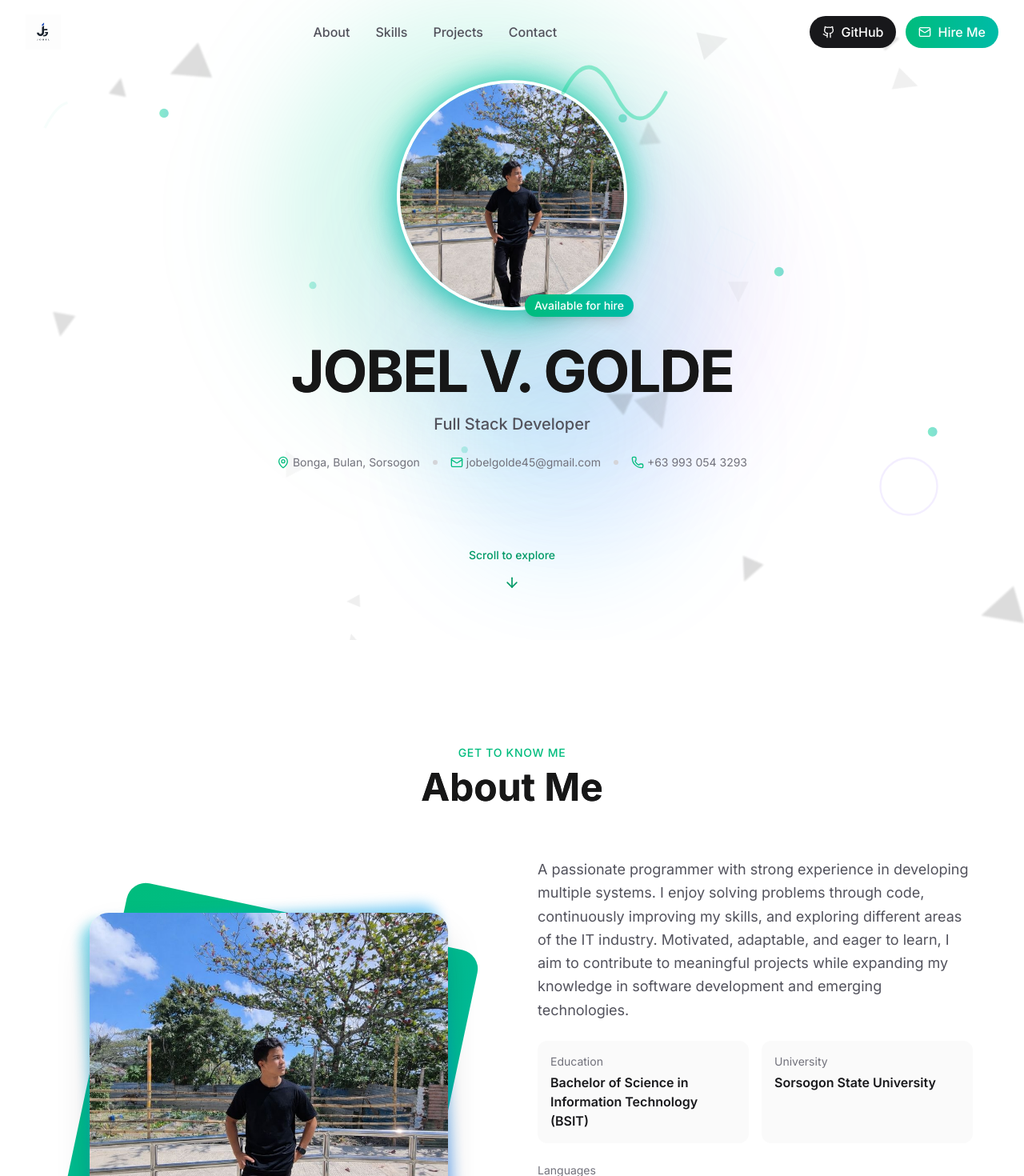
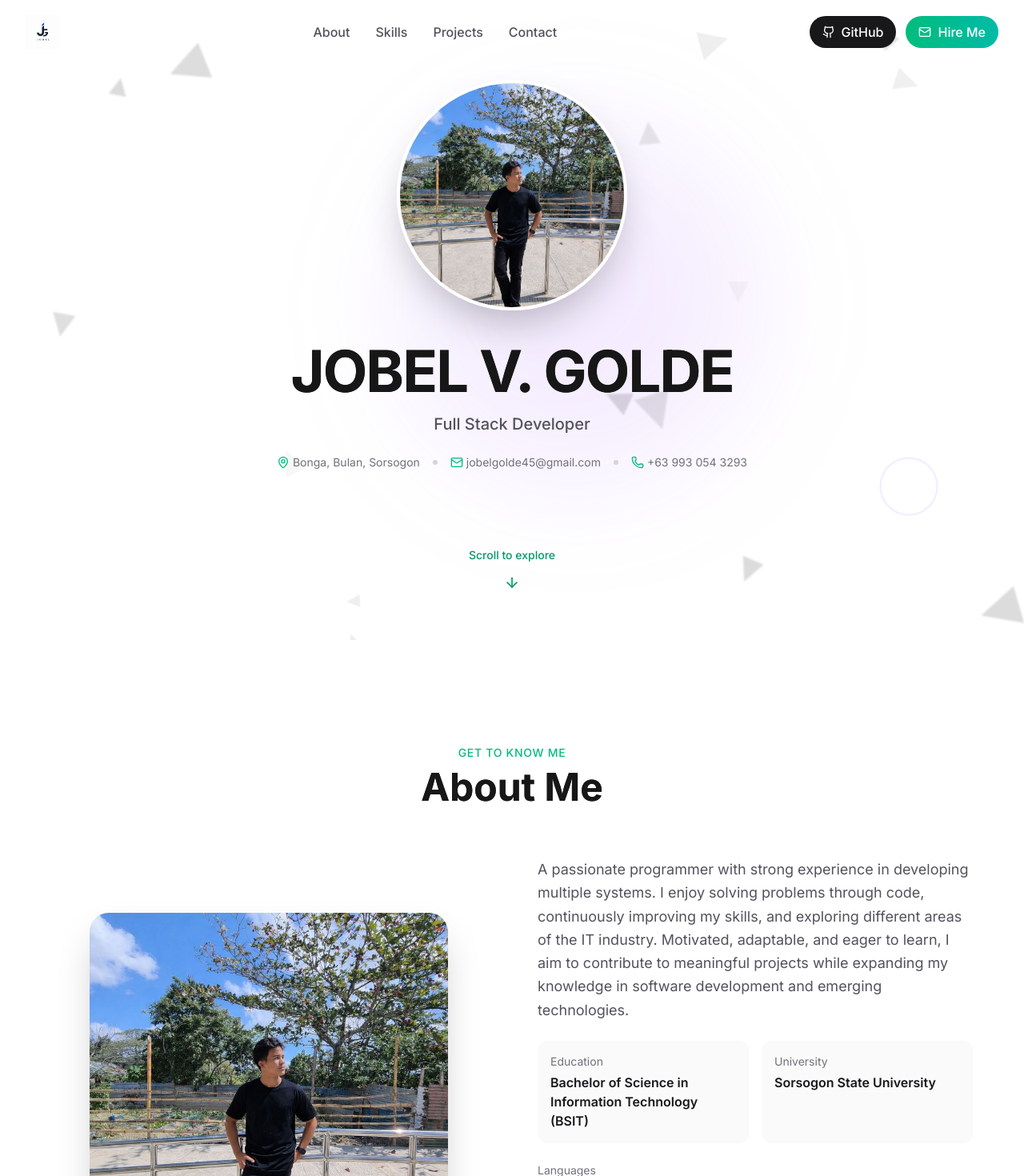
Before and after one commit to jobelGolde12/portfolio-latest, a Next.js app: page / in a window 1280 px wide. Shown: the top 1470 px of the page at 80% size. Built offline with nearby package versions, Linux system fonts and the light colour scheme.

Commit message:
Remove emerald bg color

```diff
--- a/components/About.tsx
+++ b/components/About.tsx
@@ -62,18 +62,6 @@ export default function About() {
             className="relative"
           >
             <div className="relative w-full max-w-md mx-auto aspect-square">
-              <motion.div
-                className="absolute inset-0 bg-gradient-to-br from-emerald-500 to-teal-500 rounded-3xl rotate-3 sm:rotate-6"
-                initial={{ rotate: 0 }}
-                animate={{ rotate: isInView ? 6 : 0 }}
-                transition={{ duration: 0.8, delay: 0.4 }}
-              />
-              <motion.div
-                className="absolute inset-0 bg-gradient-to-br from-cyan-500 to-blue-500 rounded-3xl -rotate-1 sm:-rotate-3 opacity-50 blur-sm"
-                initial={{ opacity: 0 }}
-                animate={{ opacity: isInView ? 0.5 : 0 }}
-                transition={{ duration: 0.8, delay: 0.6 }}
-              />
               <div className="relative w-full h-full bg-zinc-100 dark:bg-zinc-900 rounded-3xl overflow-hidden shadow-2xl">
                 <Image
                   src="/profile.jpg"
--- a/components/AnimatedBackground.tsx
+++ b/components/AnimatedBackground.tsx
@@ -5,15 +5,6 @@ import { motion } from 'framer-motion';
 export default function AnimatedBackground() {
   return (
     <div className="fixed inset-0 -z-10 overflow-hidden">
-      <motion.div
-        className="absolute top-0 left-1/4 w-[500px] h-[500px] bg-gradient-to-br from-emerald-400/20 to-teal-500/10 rounded-full blur-3xl"
-        animate={{
-          x: [0, 50, 0],
-          y: [0, 30, 0],
-          scale: [1, 1.1, 1],
-        }}
-        transition={{ duration: 15, repeat: Infinity, ease: 'easeInOut' }}
-      />
       <motion.div
         className="absolute bottom-1/4 right-1/4 w-[400px] h-[400px] bg-gradient-to-br from-violet-400/15 to-purple-500/10 rounded-full blur-3xl"
         animate={{
@@ -23,30 +14,6 @@ export default function AnimatedBackground() {
         }}
         transition={{ duration: 12, repeat: Infinity, ease: 'easeInOut', delay: 2 }}
       />
-      <motion.div
-        className="absolute top-1/2 right-1/3 w-[300px] h-[300px] bg-gradient-to-br from-cyan-400/15 to-blue-500/10 rounded-full blur-3xl"
-        animate={{
-          x: [0, 30, 0],
-          y: [0, 40, 0],
-          scale: [1, 1.2, 1],
-        }}
-        transition={{ duration: 18, repeat: Infinity, ease: 'easeInOut', delay: 4 }}
-      />
-
-      <svg
-        className="hidden md:block absolute top-20 left-10 w-40 h-40 text-emerald-400/15"
-        viewBox="0 0 100 100"
-      >
-        <motion.path
-          d="M10 50 Q 30 10, 50 50 T 90 50"
-          fill="none"
-          stroke="currentColor"
-          strokeWidth="2"
-          initial={{ pathLength: 0, opacity: 0 }}
-          animate={{ pathLength: 1, opacity: 1 }}
-          transition={{ duration: 3, repeat: Infinity, repeatType: 'reverse' }}
-        />
-      </svg>
 
       <svg
         className="hidden md:block absolute bottom-32 right-20 w-32 h-32 text-violet-400/15"
@@ -64,47 +31,6 @@ export default function AnimatedBackground() {
           transition={{ duration: 2, repeat: Infinity, repeatType: 'reverse' }}
         />
       </svg>
-
-      <svg
-        className="hidden md:block absolute top-1/3 right-1/4 w-24 h-24 text-cyan-400/10"
-        viewBox="0 0 100 100"
-      >
-        <motion.rect
-          x="25"
-          y="25"
-          width="50"
-          height="50"
-          fill="none"
-          stroke="currentColor"
-          strokeWidth="2"
-          initial={{ rotate: 0, opacity: 0 }}
-          animate={{ rotate: 360, opacity: 0.5 }}
-          transition={{ duration: 20, repeat: Infinity, ease: 'linear' }}
-        />
-      </svg>
-
-      {[...Array(6)].map((_, i) => (
-        <motion.div
-          key={i}
-          className="absolute w-2 h-2 rounded-full bg-gradient-to-r from-emerald-400 to-teal-500"
-          style={{
-            left: `${15 + i * 15}%`,
-            top: `${20 + (i % 3) * 25}%`,
-          }}
-          animate={{
-            y: [0, -25, 0],
-            x: [0, 10, 0],
-            opacity: [0.2, 0.5, 0.2],
-            scale: [1, 1.5, 1],
-          }}
-          transition={{
-            duration: 4 + i,
-            repeat: Infinity,
-            ease: 'easeInOut',
-            delay: i * 0.5,
-          }}
-        />
-      ))}
     </div>
   );
 }
--- a/components/FloatingTriangles.tsx
+++ b/components/FloatingTriangles.tsx
@@ -5,7 +5,7 @@ import { motion } from 'framer-motion';
 
 const colors = [
   'from-emerald-400 to-teal-500',
-  'from-cyan-400 to-blue-500',
+  'from-teal-400 to-emerald-500',
   'from-violet-400 to-purple-500',
   'from-rose-400 to-pink-500',
   'from-amber-400 to-orange-500',
--- a/components/Hero.tsx
+++ b/components/Hero.tsx
@@ -45,21 +45,8 @@ export default function Hero() {
             className="relative w-52 h-52 md:w-72 md:h-72 mx-auto"
           >
             <motion.div
-              className="absolute inset-0 bg-gradient-to-br from-emerald-400 via-teal-500 to-cyan-500 rounded-full blur-xl opacity-40"
-              animate={{
-                scale: [1, 1.1, 1],
-                opacity: [0.3, 0.5, 0.3],
-              }}
-              transition={{ duration: 4, repeat: Infinity }}
-            />
-            <motion.div
-              className="absolute inset-0 bg-gradient-to-br from-emerald-400 via-teal-500 to-cyan-500 rounded-full blur-lg opacity-60"
-              animate={{ rotate: 360 }}
-              transition={{ duration: 20, repeat: Infinity, ease: 'linear' }}
-            />
-            <motion.div
               whileHover={{ scale: 1.05, rotate: 3 }}
-              className="relative w-full h-full rounded-full overflow-hidden shadow-2xl shadow-emerald-500/30 border-4 border-white dark:border-zinc-800"
+              className="relative w-full h-full rounded-full overflow-hidden shadow-2xl border-4 border-white dark:border-zinc-800"
             >
               <Image
                 src="/profile.jpg"
@@ -71,32 +58,9 @@ export default function Hero() {
                 loading="eager"
               />
             </motion.div>
-            <motion.div
-              className="absolute -bottom-2 -right-2 bg-gradient-to-r from-emerald-500 to-teal-500 text-white px-3 py-1 rounded-full text-sm font-medium shadow-lg"
-              initial={{ scale: 0 }}
-              animate={{ scale: 1 }}
-              transition={{ delay: 1, type: 'spring' }}
-            >
-              Available for hire
-            </motion.div>
           </motion.div>
         </motion.div>
 
-        <svg
-          className="hidden md:block absolute -top-16 -right-16 w-40 h-40 text-emerald-400/40"
-          viewBox="0 0 100 100"
-        >
-          <motion.path
-            d="M10 50 Q 30 10, 50 50 T 90 50"
-            fill="none"
-            stroke="currentColor"
-            strokeWidth="3"
-            strokeLinecap="round"
-            initial={{ pathLength: 0, opacity: 0 }}
-            animate={{ pathLength: 1, opacity: 1 }}
-            transition={{ duration: 2.5, delay: 0.5 }}
-          />
-        </svg>
       </div>
 
       <div className="text-center mt-10">
```
Also changed, not shown: 1 other file (tests, documents, lock files or other folders).
